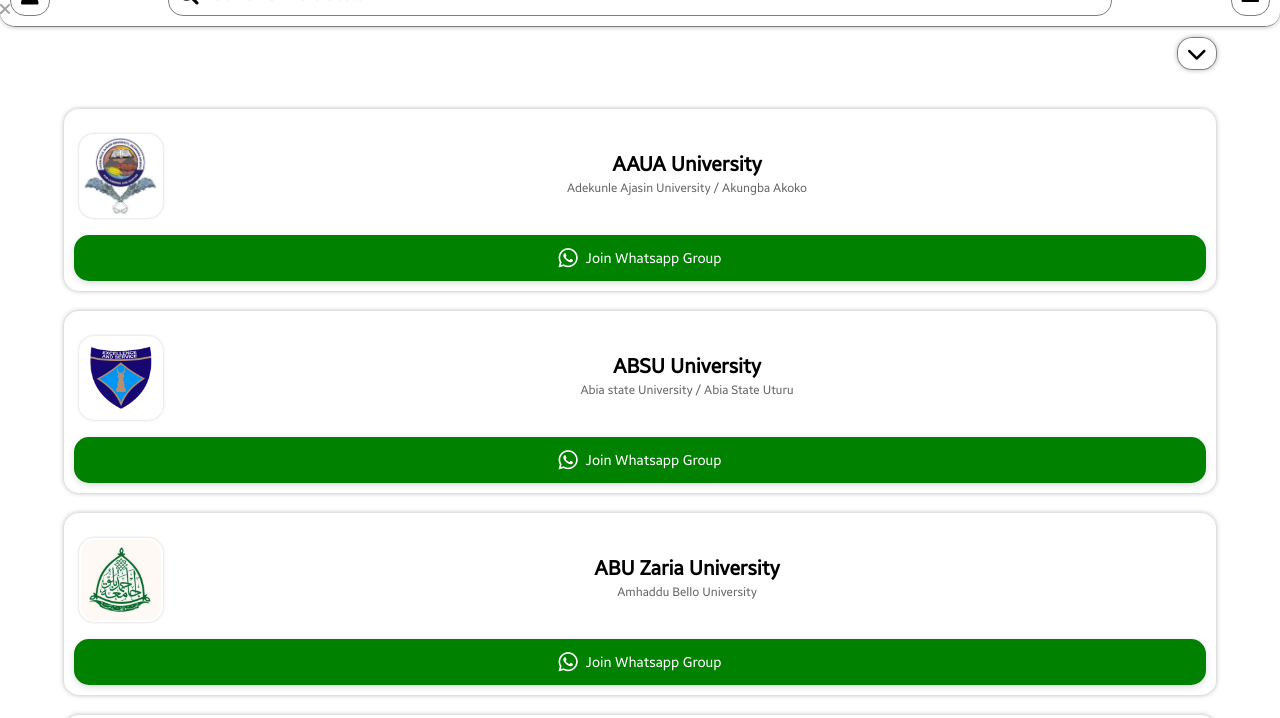
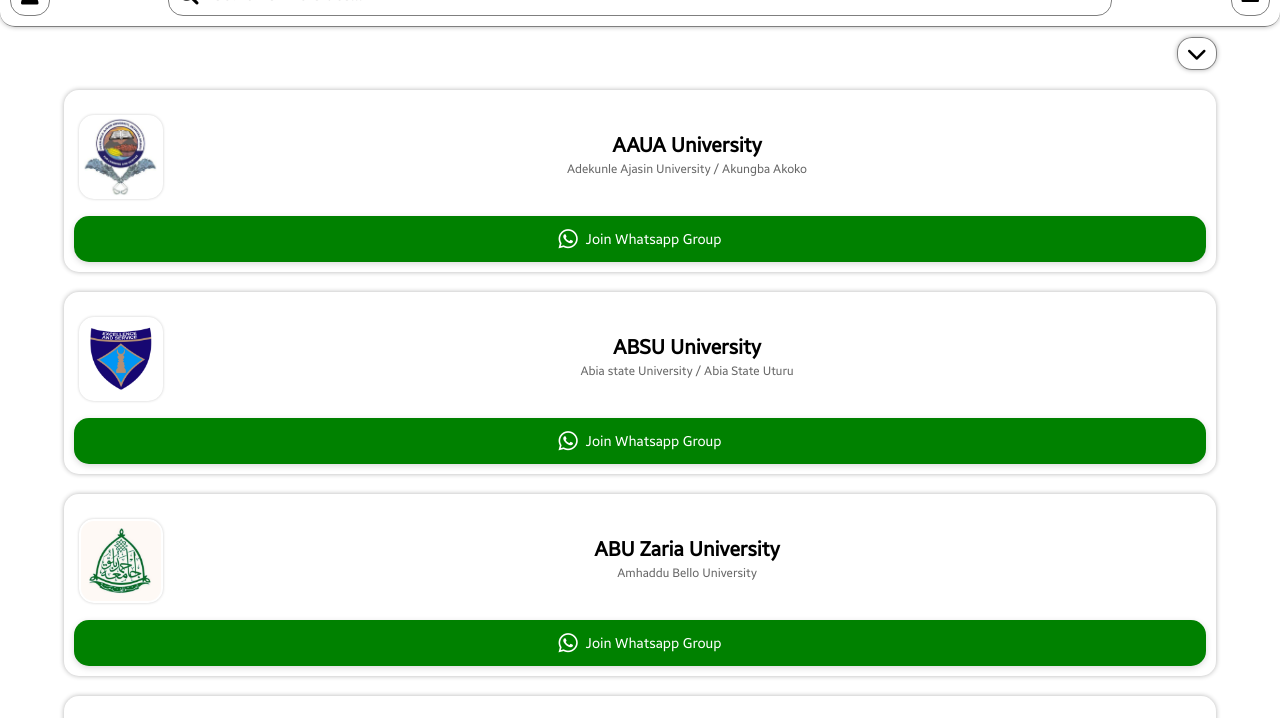
Before and after one commit to Joeysan77/Undergragra-Group-links, a plain HTML site: page index.html in a window 1280 px wide. Shown: the top 718 px of the page. Drawn offline with Linux system fonts and the light colour scheme.

Commit message:
update index.html

```diff
--- a/index.html
+++ b/index.html
@@ -23,7 +23,7 @@
     <div id="dark" onclick="darke()">
 
     </div>
-    <div class="menu">
+    <div id="menu">
       <i class="fa fa-xmark" ></i>
     </div>
     <div id="container">
```
